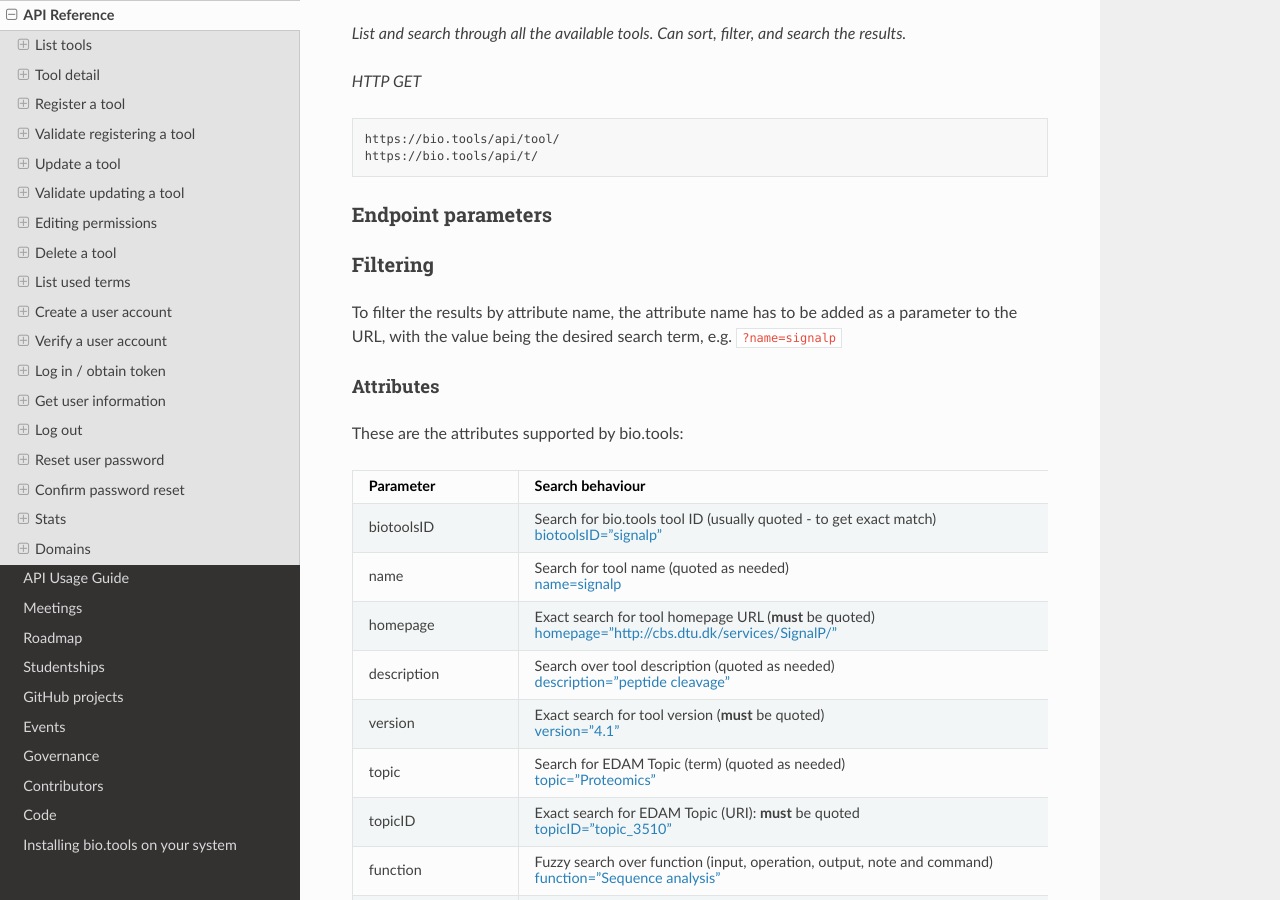
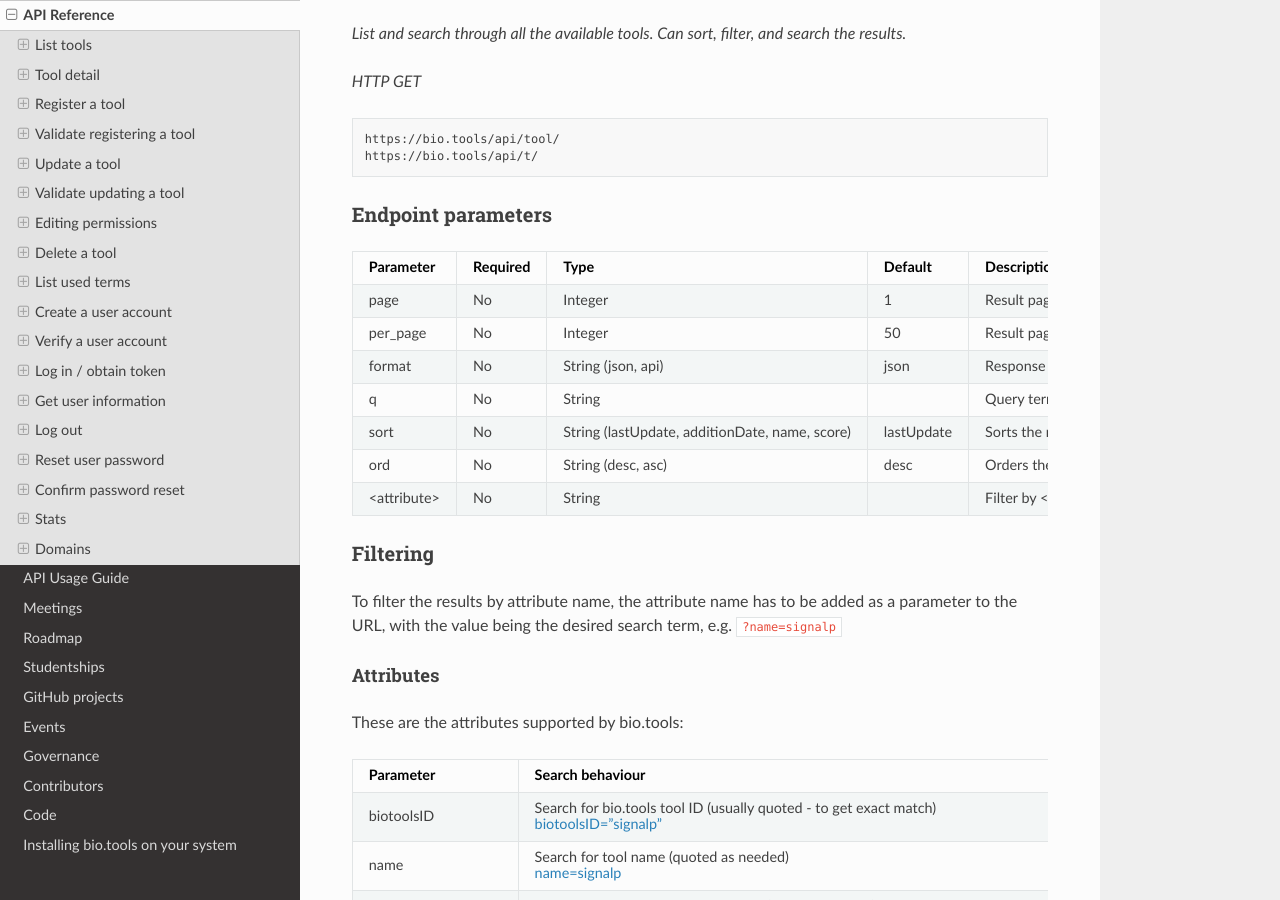
Before and after one commit to bio-tools/biotoolsDocs, a Sphinx documentation site: the page built from docs/api_reference.rst, in a window 1280 px wide and 900 px high, scrolled down 415 px. Built offline with Sphinx 7.4.7 and the Read the Docs theme 3.1.0, drawn with Linux system fonts in a browser that asks for light colours.

Commit message:
Fix API reference endpoint parameters table

```diff
--- a/docs/api_reference.rst
+++ b/docs/api_reference.rst
@@ -29,22 +29,18 @@
 
 Endpoint parameters
 """""""""""""""""""
-===========    ========  =======================================  ==========  ============================================
-Parameter      Required  Type                                     Default     Description
-===========    ========  =======================================  ==========  ============================================
-page           No        Integer                                  1           Result page number
-per_page       No        Integer                                  50          Result page size
-format         No        String (json, api)                        json        Response media type
-q              No        String                                               Query term, used for searching,
-                                                                              matches all attributes
-sort           No        String (lastUpdate,                       lastUpdate  Sorts the results by choosen value
-                         additionDate, name, score)              (score only available when there is a query)
-ord            No        String (desc, asc)                        desc        Orders the results by either
-                                                                              Ascending or Descending order
-<attribute>    No        String                                               Filter by <attribute>.
-                                                                              List of supported attributes below.
-===========    ========  =======================================  ==========  ============================================
 
+.. csv-table::
+   :header: "Parameter","Required","Type","Default","Description"
+   :widths: 10,8,25,8,50
+
+   "page","No","Integer","1","Result page number"
+   "per_page","No","Integer","50","Result page size"
+   "format","No","String (json, api)","json","Response media type"
+   "q","No","String","","Query term, used for searching, matches all attributes"
+   "sort","No","String (lastUpdate, additionDate, name, score)","lastUpdate","Sorts the results by chosen value (score only available when there is a query)"
+   "ord","No","String (desc, asc)","desc","Orders the results by either Ascending or Descending order"
+   "<attribute>","No","String","","Filter by <attribute>. List of supported attributes below."
 
 
 Filtering
```
